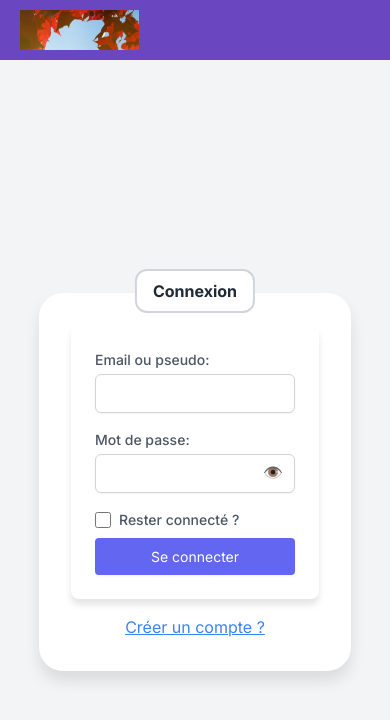
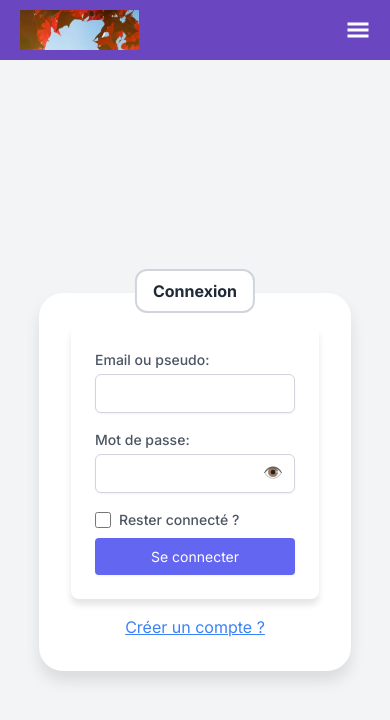
Before and after one commit to stefandu42/mytimeacty-frontend, a Next.js app: page /login in a window 390 px wide. Shown: the top 720 px of the page. Built offline with nearby package versions, Linux system fonts and the light colour scheme; no server answers.

Commit message:
refactor - hambuger icon for navbar when small size screen

```diff
--- a/components/header.tsx
+++ b/components/header.tsx
@@ -1,5 +1,6 @@
 "use client";
 
+import { useState } from "react";
 import Link from "next/link";
 import { useDispatch, useSelector } from "react-redux";
 import { RootState, AppDispatch } from "../redux/store";
@@ -9,8 +10,10 @@ import { TbLogout } from "react-icons/tb";
 import { clearToken } from "@/utils/authUtils";
 import styles from "@/styles/header.module.css";
 import { useRouter } from "next/navigation";
+import { GiHamburgerMenu } from "react-icons/gi"; // Import de l'icône hamburger
 
 export default function Header() {
+  const [isMenuOpen, setIsMenuOpen] = useState(false); // État pour contrôler le menu
   const dispatch = useDispatch<AppDispatch>();
   const isLoggedIn = useSelector((state: RootState) => state.auth.isLoggedIn);
   const router = useRouter();
@@ -21,6 +24,10 @@ export default function Header() {
     router.push("/login");
   };
 
+  const toggleMenu = () => {
+    setIsMenuOpen(!isMenuOpen);
+  };
+
   return (
     <header className={styles.header}>
       <nav className={styles.nav}>
@@ -28,9 +35,13 @@ export default function Header() {
           <img src="/logo.jpeg" alt="Logo" />
         </Link>
 
+        <div className={styles.hamburger} onClick={toggleMenu}>
+          <GiHamburgerMenu />
+        </div>
+
+        <div className={`${styles.links} ${isMenuOpen ? styles.menuOpen : ""}`}>
           {isLoggedIn && (
             <>
-            <div className={styles.links}>
               <Link href="/quizzes" className={styles.navLink}>
                 All quizzes
               </Link>
@@ -40,7 +51,11 @@ export default function Header() {
               <Link href="/quizzes/create" className={styles.navLink}>
                 Create a quizz
               </Link>
+            </>
+          )}
         </div>
+
+        {isLoggedIn && (
           <div className={styles.userActions}>
             <Link href="/profile" className={styles.icon}>
               <CgProfile />
@@ -49,7 +64,6 @@ export default function Header() {
               <TbLogout />
             </button>
           </div>
-          </>
         )}
       </nav>
     </header>
--- a/styles/header.module.css
+++ b/styles/header.module.css
@@ -1,10 +1,6 @@
 .header {
   background-color: #6b46c1;
   padding: 10px 20px;
-  display: flex;
-  justify-content: space-between;
-  align-items: center;
-  box-shadow: 0 4px 6px rgba(0, 0, 0, 0.1);
 }
 
 .nav {
@@ -32,6 +28,8 @@
   background-color: #5a3ea8;
   border-radius: 25px;
   transition: all 0.3s ease;
+  display: flex;
+  align-items: center;
 }
 
 .navLink:hover {
@@ -72,3 +70,33 @@
 .icon:hover {
   transform: scale(1.1);
 }
+
+.hamburger {
+  display: none;
+  font-size: 24px;
+  color: white;
+  cursor: pointer;
+}
+
+@media (max-width: 520px) {
+  .links {
+    display: none;
+    flex-direction: column;
+    position: absolute;
+    top: 60px;
+    left: 0;
+    width: 100%;
+    background-color: #6b46c1;
+    padding: 10px;
+    z-index: 10;
+  }
+
+  .links.menuOpen {
+    display: flex;
+  }
+
+  .hamburger {
+    display: block;
+    margin-left: auto;
+  }
+}
--- a/styles/quizzes/quizzesHome.module.css
+++ b/styles/quizzes/quizzesHome.module.css
@@ -1,5 +1,5 @@
 .container {
-  margin: 5%;
+  margin: 3% 5%;
   margin-bottom: 10px;
 }
 
--- a/styles/quizzes/searchBar.module.css
+++ b/styles/quizzes/searchBar.module.css
@@ -77,7 +77,7 @@
   }
 }
 
-@media (max-width: 620px) {
+@media (max-width: 625px) {
   .searchBar {
     gap: 5px;
     flex-wrap: wrap;
```
Lines whose indentation alone changed are shown as unchanged.
